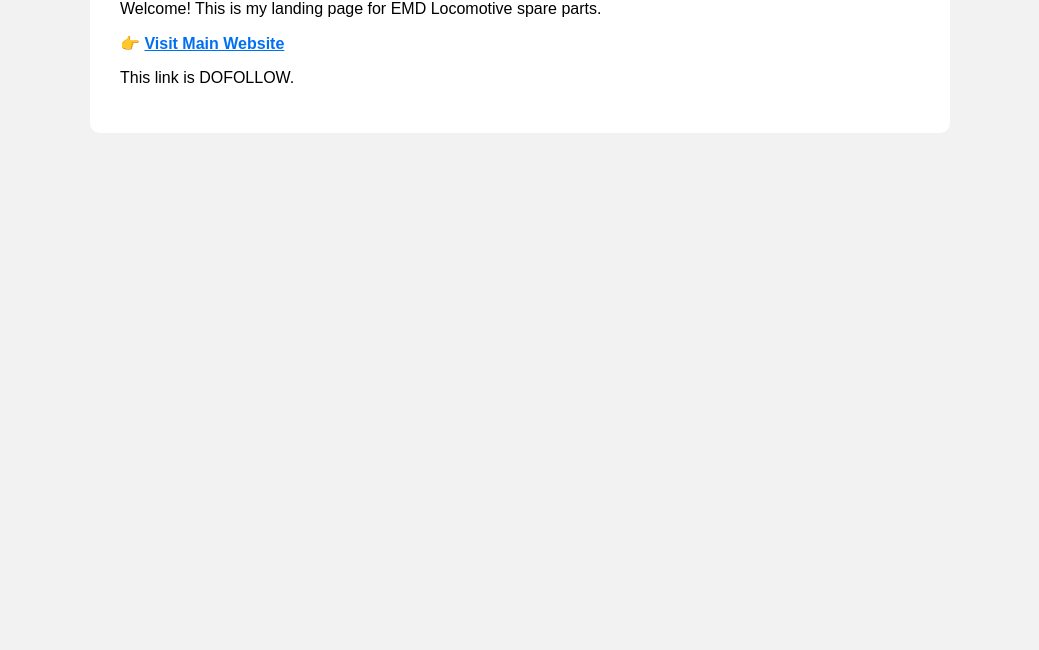
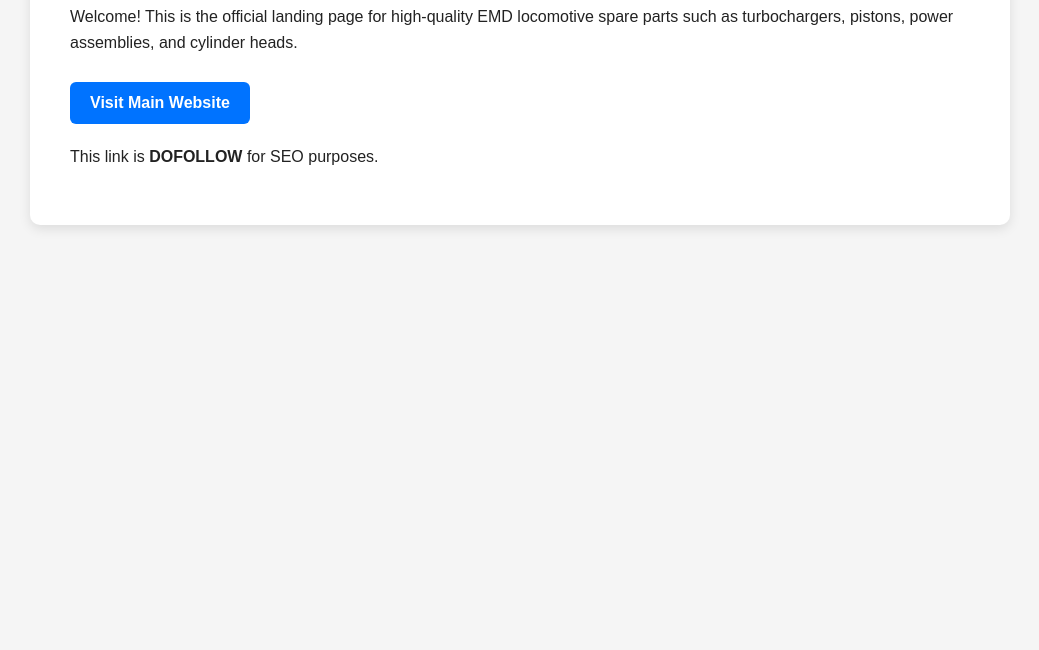
Before and after one commit to emdlocomotive/emdlocomotivespareparts, a plain HTML site: page index.html in a window 1280 px wide. Shown: the part 150-800 px from the top of the page, without its empty margins (120-1159 px from the left). Drawn offline with Linux system fonts and the light colour scheme.

Commit message:
Update index.html

```diff
--- a/index.html
+++ b/index.html
@@ -1,26 +1,80 @@
-<!doctype html>
+<!DOCTYPE html>
 <html lang="en">
 <head>
-  <meta charset="UTF-8">
-  <title>EMD Locomotive Spare Parts</title>
-  <meta name="viewport" content="width=device-width, initial-scale=1">
+    <meta charset="UTF-8">
+    <meta name="viewport" content="width=device-width, initial-scale=1.0">
+    <title>EMD Locomotive Spare Parts | ASA Engine Equipments</title>
 
-  <style>
-    body { font-family: Arial; background:#f2f2f2; margin:0; padding:40px;}
-    .box { background:white; padding:30px; max-width:800px; margin:auto; border-radius:10px; }
-    a { color:#0070f3; font-weight:bold; }
-  </style>
+    <meta name="description" content="High-quality EMD Locomotive spare parts including turbochargers, pistons, cylinder heads, and more. Manufacturer & exporter from India.">
+
+    <style>
+        body {
+            font-family: Arial, sans-serif;
+            margin: 0;
+            padding: 0;
+            background: #f5f5f5;
+            color: #222;
+        }
+        .container {
+            max-width: 900px;
+            margin: auto;
+            background: #fff;
+            padding: 40px;
+            margin-top: 40px;
+            border-radius: 10px;
+            box-shadow: 0 4px 12px rgba(0,0,0,0.1);
+        }
+        h1 {
+            font-size: 32px;
+            margin-bottom: 10px;
+        }
+        p {
+            line-height: 1.6;
+            font-size: 16px;
+        }
+        .btn {
+            display: inline-block;
+            padding: 12px 20px;
+            background: #0073ff;
+            color: #fff;
+            text-decoration: none;
+            border-radius: 6px;
+            font-weight: 600;
+            margin-top: 10px;
+        }
+        .btn:hover {
+            background: #005cd1;
+        }
+    </style>
 </head>
+
 <body>
-  <div class="box">
+
+<div class="container">
     <h1>EMD Locomotive Spare Parts</h1>
-    <p>Welcome! This is my landing page for EMD Locomotive spare parts.</p>
 
-    <p>
-      👉 <a href="https://asa-equipments.com/emd/" target="_blank">Visit Main Website</a>
-    </p>
+    <p>Welcome! This is the official landing page for high-quality EMD locomotive spare parts such as turbochargers, pistons, power assemblies, and cylinder heads.</p>
 
-    <p>This link is DOFOLLOW.</p>
-  </div>
+    <a class="btn" href="https://asa-equipments.com/emd/" target="_blank">
+        Visit Main Website
+    </a>
+
+    <p style="margin-top:20px;">This link is <strong>DOFOLLOW</strong> for SEO purposes.</p>
+</div>
+
+<!-- Schema Markup -->
+<script type="application/ld+json">
+{
+  "@context": "https://schema.org",
+  "@type": "Organization",
+  "name": "ASA Engine Equipments",
+  "url": "https://asa-equipments.com/emd/",
+  "description": "Manufacturer and exporter of EMD locomotive spare parts.",
+  "sameAs": [
+    "https://github.com/emdlocomotive"
+  ]
+}
+</script>
+
 </body>
 </html>
```
